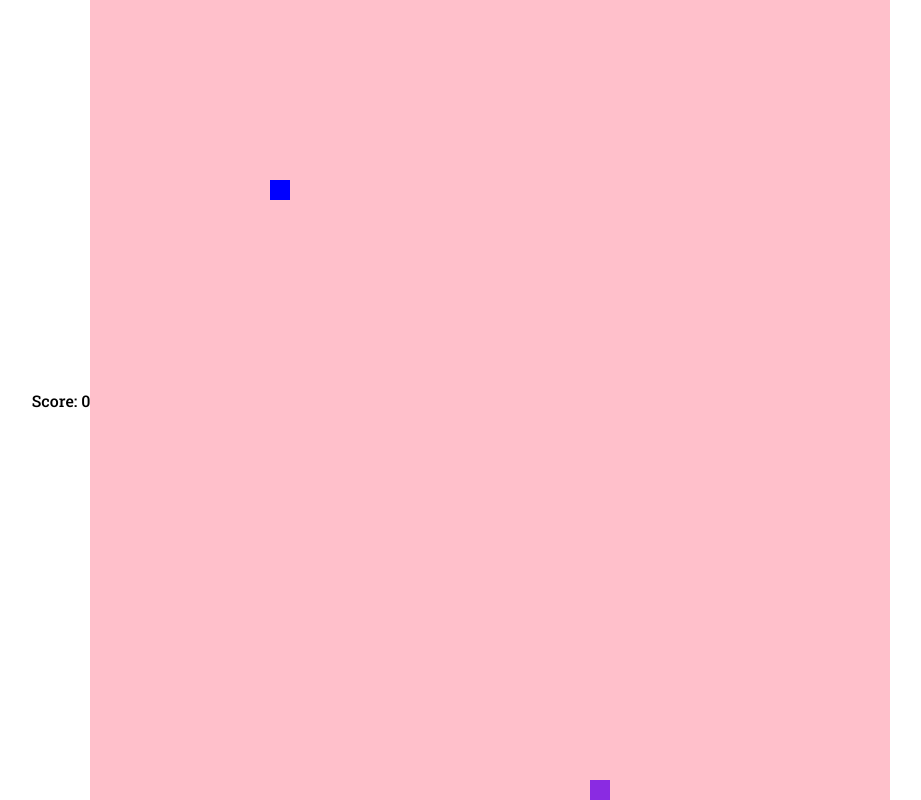
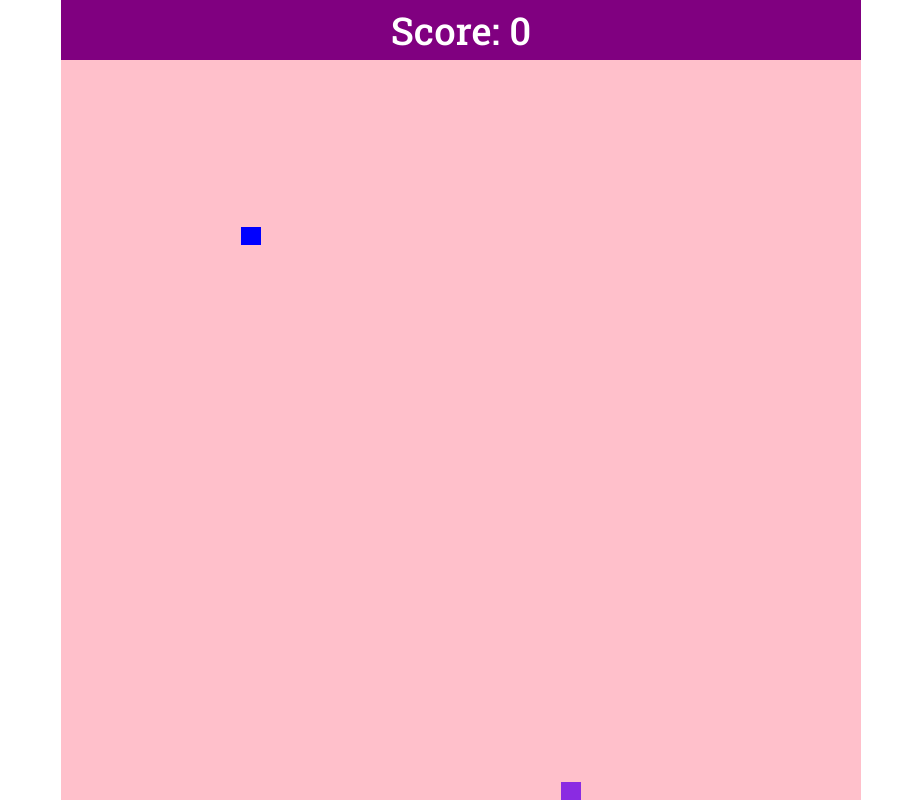
Before and after one commit to this-girl-shall-code/Snake, a plain HTML site: page index.html in a window 1280 px wide. Shown: the whole page, without its empty margins (179-1100 px from the left). Drawn offline with Linux system fonts and the light colour scheme.

Commit message:
Update styles.css
Score added

```diff
--- a/styles.css
+++ b/styles.css
@@ -2,12 +2,21 @@ body{
     height: 100vh;
     width: 100vw;
     display: flex;
+    flex-direction: column;
     justify-content: center;
     align-items: center;
     margin: 0;
     font-family: 'Roboto Slab', serif;
 }
 
+#score{
+    width: 100vmin;
+    text-align: center;
+    padding: 5px 0;
+    color: white;
+    font-size: 3vw;
+    background-color: purple;
+}
 
 #game-board{
     display: grid;
```
